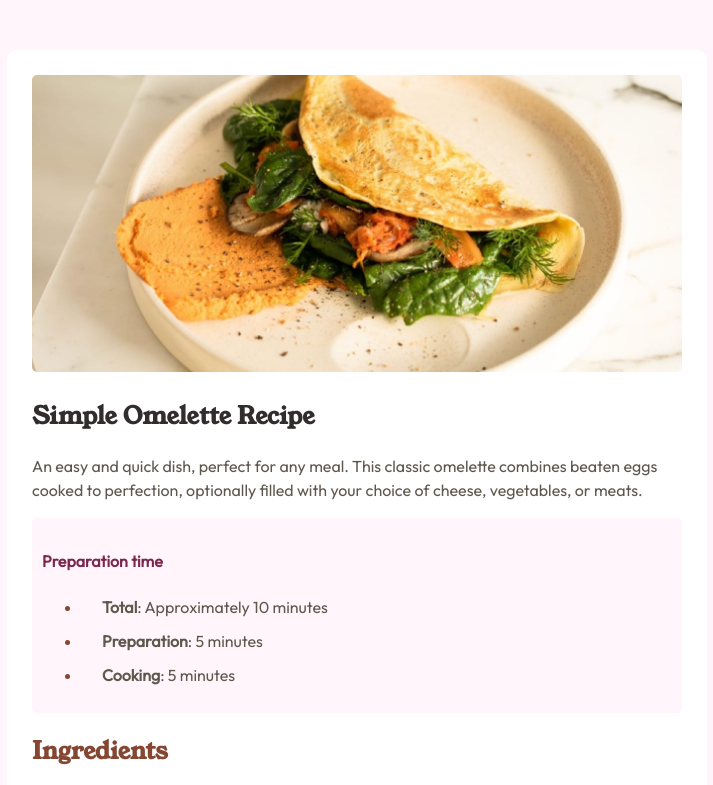
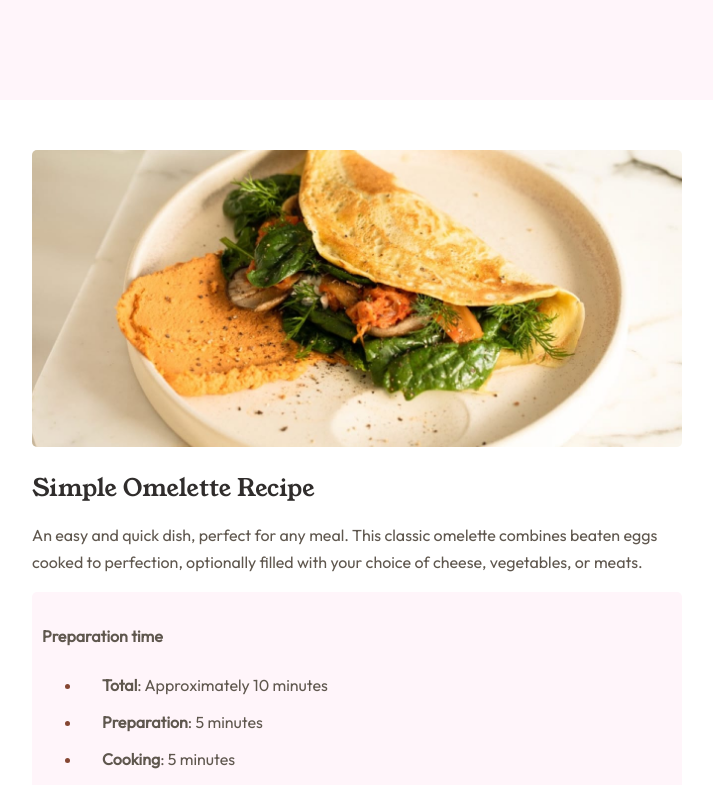
Before and after one commit to ange14032005/recipr_page_main, a plain HTML site: page index.html in a window 1280 px wide. Shown: the top 785 px of the page, without its empty margins (283-996 px from the left). Drawn offline with Linux system fonts and the light colour scheme.

Commit message:
Update styles.css

```diff
--- a/styles.css
+++ b/styles.css
@@ -31,21 +31,23 @@ body{
     align-items: center;
     justify-content: center;
     background: var(--Rose-50);
-    line-height: 1.5;
+    line-height: 27px;
     overflow-x:hidden;
 }
 .container{
     background-color: white;
-    padding: 25px;
+    padding: 50px;
     max-width: 650px;
     border: none;
-    border-radius: 10px;
+    border-radius: 16px;
     /*margin-bottom: 50px; */
-    margin-top: 50px;
+    margin-top: 100px;
+    margin-bottom: 100px;
     display: flex;
     flex-direction: column;
     align-items: center;
     justify-content: center;
+    text-align: start;
 }
 hr{
     border: 1px solid var(--Stone-150);
@@ -58,9 +60,13 @@ h1{
 }
 h1,h2,h3{
     font-family: "Young Serif";
+    font-weight: 400;
 }
-h4{
+#title{
+    font-size: 1.25em;
     color: var(--Rose-800);
+    font-family: "Outfit";
+    font-weight: bold;
 }
 h2{
     color: var(--Brown-800);
```
